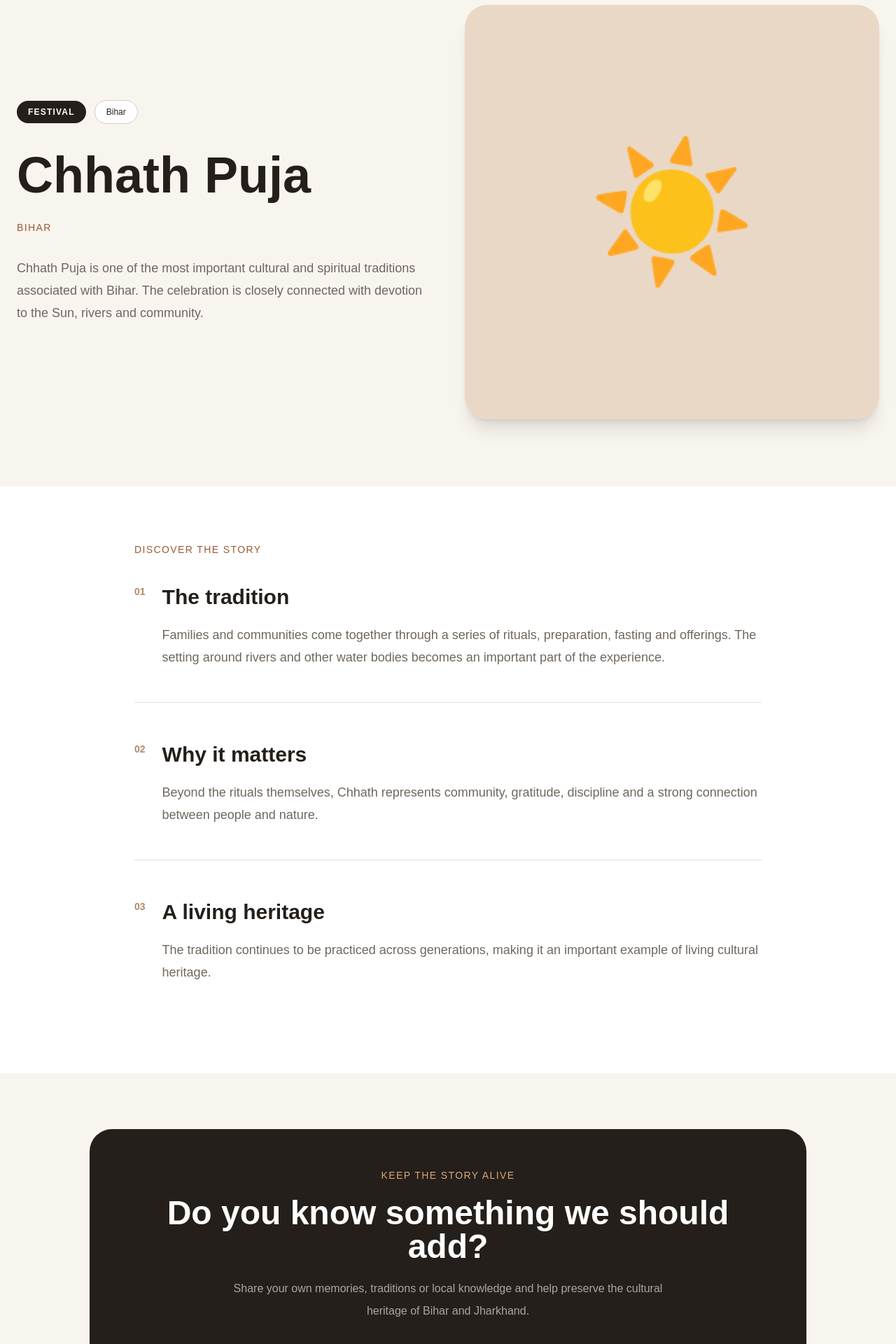
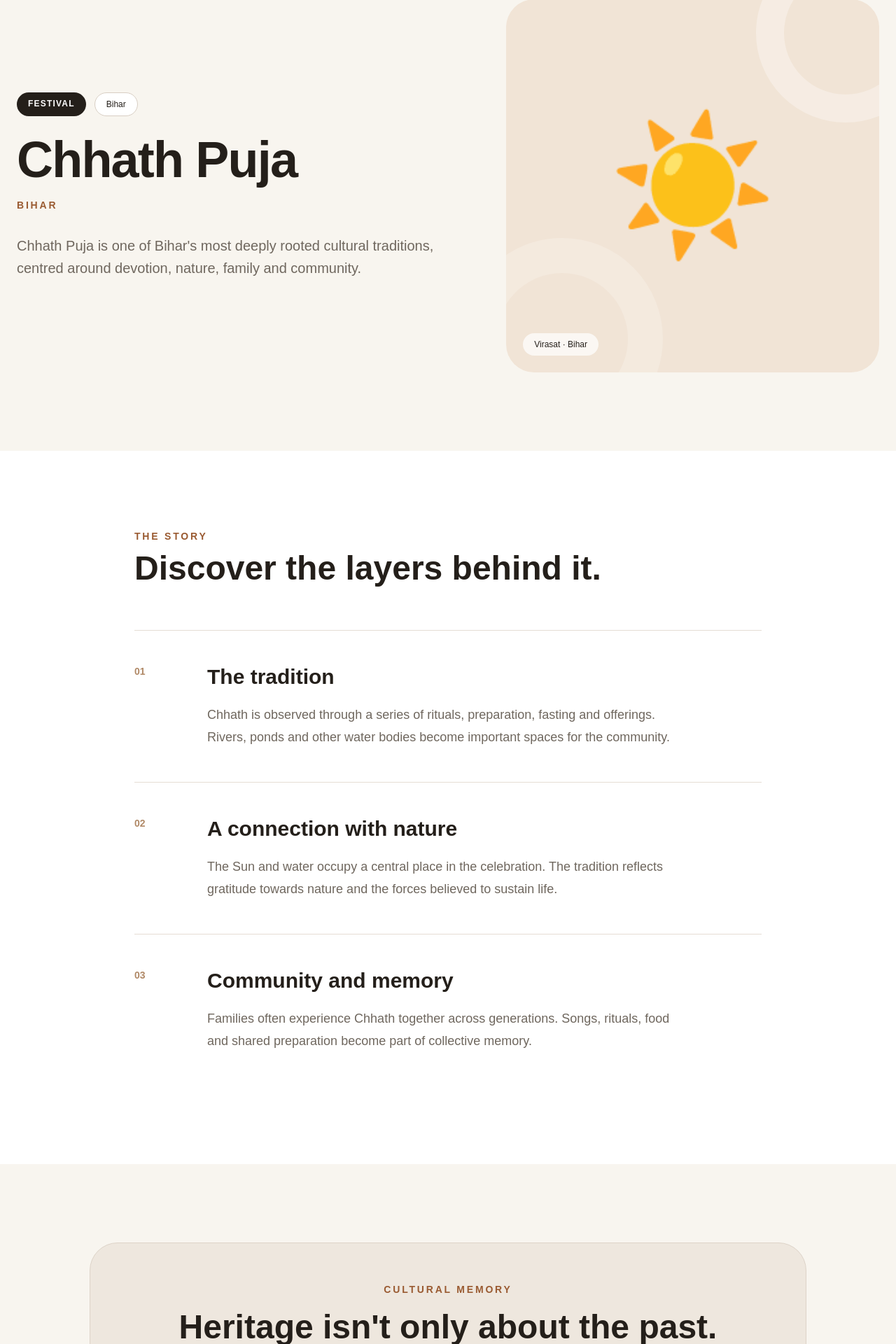
Before and after one commit to swaraj608/Virasat, a Next.js app in the folder heritage-platform/: page /explore/chhath-puja in a window 1280 px wide. Shown: the part 218-2138 px from the top of the page at 70% size. Built offline with nearby package versions, Linux system fonts and the light colour scheme.

Commit message:
added heritage

```diff
--- a/heritage-platform/app/explore/[slug]/page.tsx
+++ b/heritage-platform/app/explore/[slug]/page.tsx
@@ -8,24 +8,27 @@ const heritageData = {
     region: "Bihar",
     location: "Bihar",
     symbol: "☀️",
-    color: "bg-[#ead8c6]",
+    accent: "bg-[#f1e4d6]",
     intro:
-      "Chhath Puja is one of the most important cultural and spiritual traditions associated with Bihar. The celebration is closely connected with devotion to the Sun, rivers and community.",
-    sections: [
+      "Chhath Puja is one of Bihar's most deeply rooted cultural traditions, centred around devotion, nature, family and community.",
+    story: [
       {
+        number: "01",
         title: "The tradition",
         text:
-          "Families and communities come together through a series of rituals, preparation, fasting and offerings. The setting around rivers and other water bodies becomes an important part of the experience.",
+          "Chhath is observed through a series of rituals, preparation, fasting and offerings. Rivers, ponds and other water bodies become important spaces for the community.",
       },
       {
-        title: "Why it matters",
+        number: "02",
+        title: "A connection with nature",
         text:
-          "Beyond the rituals themselves, Chhath represents community, gratitude, discipline and a strong connection between people and nature.",
+          "The Sun and water occupy a central place in the celebration. The tradition reflects gratitude towards nature and the forces believed to sustain life.",
       },
       {
-        title: "A living heritage",
+        number: "03",
+        title: "Community and memory",
         text:
-          "The tradition continues to be practiced across generations, making it an important example of living cultural heritage.",
+          "Families often experience Chhath together across generations. Songs, rituals, food and shared preparation become part of collective memory.",
       },
     ],
   },
@@ -36,24 +39,27 @@ const heritageData = {
     region: "Bihar",
     location: "Madhubani, Bihar",
     symbol: "🎨",
-    color: "bg-[#ead8c6]",
+    accent: "bg-[#eadfd3]",
     intro:
-      "Madhubani painting is a distinctive artistic tradition from the Mithila region of Bihar, known for its strong visual language, patterns and storytelling.",
-    sections: [
+      "Madhubani painting is a distinctive artistic tradition from the Mithila region, carrying stories through patterns, symbols and colour.",
+    story: [
       {
-        title: "The art",
+        number: "01",
+        title: "The visual language",
         text:
-          "Traditional works often use strong lines, repeated patterns and carefully arranged forms to represent people, nature, mythology and everyday life.",
+          "Traditional Madhubani paintings use strong outlines, repeated patterns and carefully arranged forms to represent nature, mythology, people and everyday life.",
       },
       {
-        title: "The community",
+        number: "02",
+        title: "Stories on walls",
         text:
-          "The art has been passed through generations and continues to be practiced by artists who preserve and reinterpret the tradition.",
+          "The tradition historically appeared on walls and surfaces within homes, turning everyday spaces into places of artistic and cultural expression.",
       },
       {
-        title: "A living heritage",
+        number: "03",
+        title: "An evolving tradition",
         text:
-          "Today, Madhubani art can be found beyond traditional walls and surfaces, while still maintaining connections to its cultural roots.",
+          "Artists continue to preserve the visual identity of Madhubani while adapting it to new materials, audiences and contemporary themes.",
       },
     ],
   },
@@ -64,24 +70,27 @@ const heritageData = {
     region: "Bihar",
     location: "Nalanda, Bihar",
     symbol: "🏛️",
-    color: "bg-[#e2d7c8]",
+    accent: "bg-[#e4ddd3]",
     intro:
-      "Nalanda Mahavihara represents one of the most remarkable chapters in the intellectual history of the Indian subcontinent.",
-    sections: [
+      "Nalanda Mahavihara represents a remarkable chapter in the intellectual and cultural history of the Indian subcontinent.",
+    story: [
       {
+        number: "01",
         title: "A centre of learning",
         text:
-          "Nalanda became an important centre of Buddhist learning and attracted scholars and students from different parts of Asia.",
+          "Nalanda developed into a major centre of Buddhist learning and attracted students and scholars from different parts of Asia.",
       },
       {
-        title: "The archaeological remains",
+        number: "02",
+        title: "The ancient landscape",
         text:
-          "The ruins preserve evidence of monasteries, temples and a sophisticated educational environment.",
+          "The surviving archaeological remains reveal monasteries, temples and a complex environment dedicated to learning and spiritual life.",
       },
       {
-        title: "Why it matters today",
+        number: "03",
+        title: "A legacy of knowledge",
         text:
-          "Nalanda connects the modern visitor with a long history of scholarship, cultural exchange and intellectual life.",
+          "Nalanda continues to represent the importance of scholarship, cultural exchange and intellectual curiosity across generations.",
       },
     ],
   },
@@ -91,25 +100,28 @@ const heritageData = {
     category: "Folk Art",
     region: "Jharkhand",
     location: "Jharkhand",
-    symbol: "🌿",
-    color: "bg-[#dce5d6]",
+    symbol: "🎨",
+    accent: "bg-[#dfe7da]",
     intro:
-      "Sohrai art is a traditional form of wall painting associated with the cultural life of communities in Jharkhand.",
-    sections: [
+      "Sohrai art is a traditional wall-art practice connected with nature, agriculture and the cultural life of communities in Jharkhand.",
+    story: [
       {
-        title: "The visual language",
+        number: "01",
+        title: "Art and nature",
         text:
-          "The art uses natural forms, animals, plants and geometric patterns to create distinctive visual compositions.",
+          "Animals, plants and natural forms frequently appear in Sohrai compositions, reflecting a close relationship between artistic expression and the surrounding environment.",
       },
       {
-        title: "Connection with nature",
+        number: "02",
+        title: "The walls become a canvas",
         text:
-          "Nature, agriculture and community life are closely reflected in the themes and practice of the tradition.",
+          "Traditional homes can become spaces of artistic expression, particularly around important cultural occasions and seasonal celebrations.",
       },
       {
-        title: "A living tradition",
+        number: "03",
+        title: "Passed through generations",
         text:
-          "Sohrai continues to be practiced and passed between generations, connecting contemporary communities with their cultural heritage.",
+          "The practice continues through community knowledge, with artists carrying traditional techniques while also developing their own visual styles.",
       },
     ],
   },
@@ -120,24 +132,27 @@ const heritageData = {
     region: "Jharkhand",
     location: "Jharkhand",
     symbol: "🌸",
-    color: "bg-[#dce5d6]",
+    accent: "bg-[#dfe7da]",
     intro:
-      "Sarhul is a spring festival associated with nature, community and the cultural traditions of several indigenous communities in Jharkhand.",
-    sections: [
+      "Sarhul is a spring festival deeply connected with nature, community and the cultural traditions of Jharkhand.",
+    story: [
       {
-        title: "The celebration",
+        number: "01",
+        title: "Welcoming spring",
         text:
-          "The arrival of spring becomes an occasion for communities to gather, celebrate and express their relationship with nature.",
+          "The festival marks an important seasonal moment and brings communities together through rituals, gatherings and celebration.",
       },
       {
-        title: "The sal tree",
+        number: "02",
+        title: "The sacred sal tree",
         text:
-          "The sal tree has an important symbolic and cultural presence within the festival and its traditions.",
+          "The sal tree holds an important place within the cultural symbolism of Sarhul and represents the close relationship between community and nature.",
       },
       {
-        title: "Community",
+        number: "03",
+        title: "Music, dance and community",
         text:
-          "Music, dance, rituals and collective participation help make Sarhul a strong expression of community identity.",
+          "Collective celebrations, traditional music and dance help make Sarhul a powerful expression of cultural identity.",
       },
     ],
   },
@@ -148,24 +163,27 @@ const heritageData = {
     region: "Jharkhand",
     location: "Deoghar, Jharkhand",
     symbol: "🛕",
-    color: "bg-[#dce5d6]",
+    accent: "bg-[#e3e0d7]",
     intro:
-      "Deoghar is an important pilgrimage centre in Jharkhand, with traditions that have shaped the cultural identity of the region.",
-    sections: [
+      "Deoghar is an important pilgrimage centre whose traditions have become deeply connected with the cultural landscape of Jharkhand.",
+    story: [
       {
+        number: "01",
         title: "A pilgrimage landscape",
         text:
-          "The city attracts pilgrims and visitors whose journeys form an important part of its cultural life.",
+          "Pilgrims and visitors have shaped the cultural life of Deoghar, creating traditions that extend beyond the physical temple structures.",
       },
       {
-        title: "Living traditions",
+        number: "02",
+        title: "Living rituals",
         text:
-          "Religious practices, rituals, gatherings and local customs continue to shape the experience of the place.",
+          "Religious practices, gatherings and local customs continue to give the place its distinctive cultural character.",
       },
       {
-        title: "Beyond a monument",
+        number: "03",
+        title: "Heritage beyond architecture",
         text:
-          "The heritage of Deoghar is not limited to architecture. It also lives through people, rituals and shared cultural memory.",
+          "The heritage of Deoghar lives through people, memories, rituals and shared experiences as much as through its historic places.",
       },
     ],
   },
@@ -186,16 +204,16 @@ export default async function HeritageDetailPage({
       <main className="min-h-screen bg-[#f8f5ef] text-[#241f1a]">
         <Navbar />
 
-        <section className="px-6 py-24">
-          <div className="mx-auto max-w-4xl text-center">
-            <p className="text-6xl">🔎</p>
+        <section className="flex min-h-[70vh] items-center justify-center px-6">
+          <div className="max-w-xl text-center">
+            <div className="text-6xl">🔎</div>
 
             <h1 className="mt-6 text-4xl font-bold">
               Heritage story not found
             </h1>
 
-            <p className="mt-4 text-[#766d63]">
-              We couldn't find the heritage story you're looking for.
+            <p className="mt-4 leading-7 text-[#6f675e]">
+              This story doesn't exist yet in Virasat.
             </p>
 
             <Link
@@ -214,79 +232,93 @@ export default async function HeritageDetailPage({
     <main className="min-h-screen bg-[#f8f5ef] text-[#241f1a]">
       <Navbar />
 
-      {/* Hero */}
-      <section className="px-6 pb-16 pt-12 md:pb-24 md:pt-20">
+      {/* HERO */}
+      <section className="px-6 pb-20 pt-10 md:pb-28 md:pt-16">
         <div className="mx-auto max-w-7xl">
           <Link
             href="/explore"
-            className="text-sm font-medium text-[#766d63] hover:text-[#241f1a]"
+            className="text-sm font-medium text-[#756c62] transition hover:text-[#241f1a]"
           >
             ← Back to Explore
           </Link>
 
-          <div className="mt-10 grid items-center gap-12 lg:grid-cols-2">
+          <div className="mt-12 grid items-center gap-12 lg:grid-cols-[1.1fr_0.9fr]">
+            {/* TEXT */}
             <div>
-              <div className="flex flex-wrap items-center gap-3">
+              <div className="flex flex-wrap gap-3">
                 <span className="rounded-full bg-[#241f1a] px-4 py-2 text-xs font-semibold uppercase tracking-widest text-white">
                   {heritage.category}
                 </span>
 
-                <span className="rounded-full border border-[#d7cec3] bg-white px-4 py-2 text-xs font-medium">
+                <span className="rounded-full border border-[#d8cec3] bg-white px-4 py-2 text-xs font-medium">
                   {heritage.region}
                 </span>
               </div>
 
-              <h1 className="mt-7 text-5xl font-bold leading-tight md:text-7xl">
+              <h1 className="mt-7 text-5xl font-bold leading-[0.95] tracking-tight md:text-7xl">
                 {heritage.title}
               </h1>
 
-              <p className="mt-5 text-sm font-medium uppercase tracking-widest text-[#9a5b32]">
+              <p className="mt-5 text-sm font-semibold uppercase tracking-[0.2em] text-[#9a5b32]">
                 {heritage.location}
               </p>
 
-              <p className="mt-8 max-w-2xl text-lg leading-8 text-[#6f675e]">
+              <p className="mt-8 max-w-2xl text-lg leading-8 text-[#6f675e] md:text-xl">
                 {heritage.intro}
               </p>
             </div>
 
+            {/* VISUAL */}
             <div
-              className={`flex aspect-square items-center justify-center rounded-[2rem] ${heritage.color} shadow-xl`}
+              className={`relative flex aspect-square items-center justify-center overflow-hidden rounded-[2.5rem] ${heritage.accent}`}
             >
-              <span className="text-[9rem] transition duration-500 hover:scale-110 md:text-[12rem]">
+              <div className="absolute -right-20 -top-20 h-64 w-64 rounded-full border-[40px] border-white/30" />
+
+              <div className="absolute -bottom-24 -left-16 h-72 w-72 rounded-full border-[50px] border-white/20" />
+
+              <span className="relative text-[9rem] transition duration-700 hover:scale-110 md:text-[12rem]">
                 {heritage.symbol}
               </span>
+
+              <div className="absolute bottom-6 left-6 rounded-full bg-white/70 px-4 py-2 text-xs font-medium backdrop-blur">
+                Virasat · {heritage.region}
+              </div>
             </div>
           </div>
         </div>
       </section>
 
-      {/* Story */}
-      <section className="bg-white px-6 py-20">
+      {/* STORY */}
+      <section className="bg-white px-6 py-20 md:py-28">
         <div className="mx-auto max-w-4xl">
-          <p className="text-sm font-medium uppercase tracking-widest text-[#9a5b32]">
-            Discover the story
-          </p>
+          <div>
+            <p className="text-sm font-semibold uppercase tracking-[0.2em] text-[#9a5b32]">
+              The story
+            </p>
 
-          <div className="mt-10 space-y-14">
-            {heritage.sections.map((section, index) => (
+            <h2 className="mt-3 text-4xl font-bold md:text-5xl">
+              Discover the layers behind it.
+            </h2>
+          </div>
+
+          <div className="mt-16">
+            {heritage.story.map((section, index) => (
               <article
-                key={section.title}
-                className="border-b border-[#e5ddd4] pb-12 last:border-0"
+                key={section.number}
+                className="grid gap-6 border-t border-[#e5ddd4] py-12 md:grid-cols-[80px_1fr]"
               >
-                <div className="flex gap-6">
-                  <span className="text-sm font-bold text-[#b18a68]">
-                    0{index + 1}
-                  </span>
+                <div className="text-sm font-bold text-[#b18a68]">
+                  {section.number}
+                </div>
 
-                  <div>
-                    <h2 className="text-3xl font-bold">
-                      {section.title}
-                    </h2>
+                <div>
+                  <h3 className="text-3xl font-bold">
+                    {section.title}
+                  </h3>
 
-                    <p className="mt-5 text-lg leading-8 text-[#6f675e]">
-                      {section.text}
-                    </p>
-                  </div>
+                  <p className="mt-5 max-w-2xl text-lg leading-8 text-[#6f675e]">
+                    {section.text}
+                  </p>
                 </div>
               </article>
             ))}
@@ -294,28 +326,45 @@ export default async function HeritageDetailPage({
         </div>
       </section>
 
-      {/* Community CTA */}
-      <section className="px-6 py-20">
-        <div className="mx-auto max-w-5xl rounded-[2rem] bg-[#241f1a] px-8 py-14 text-center text-white md:px-16">
-          <p className="text-sm uppercase tracking-widest text-[#d9a77c]">
+      {/* CULTURAL MEMORY */}
+      <section className="px-6 py-20 md:py-28">
+        <div className="mx-auto max-w-5xl rounded-[2.5rem] border border-[#ddd3c8] bg-[#eee7de] px-8 py-14 text-center md:px-16">
+          <p className="text-sm font-semibold uppercase tracking-[0.2em] text-[#9a5b32]">
+            Cultural memory
+          </p>
+
+          <h2 className="mt-5 text-4xl font-bold md:text-5xl">
+            Heritage isn't only about the past.
+          </h2>
+
+          <p className="mx-auto mt-6 max-w-2xl text-lg leading-8 text-[#6f675e]">
+            It lives through the people who practice it, remember it,
+            teach it and pass it forward.
+          </p>
+        </div>
+      </section>
+
+      {/* CTA */}
+      <section className="px-6 pb-24">
+        <div className="mx-auto max-w-6xl rounded-[2.5rem] bg-[#241f1a] px-8 py-16 text-center text-white md:px-16">
+          <p className="text-sm font-semibold uppercase tracking-[0.2em] text-[#d9a77c]">
             Keep the story alive
           </p>
 
-          <h2 className="mt-5 text-4xl font-bold md:text-5xl">
-            Do you know something we should add?
+          <h2 className="mx-auto mt-5 max-w-3xl text-4xl font-bold md:text-5xl">
+            Do you know a story that belongs here?
           </h2>
 
           <p className="mx-auto mt-5 max-w-2xl leading-8 text-white/60">
-            Share your own memories, traditions or local knowledge
-            and help preserve the cultural heritage of Bihar and
-            Jharkhand.
+            Share a memory, tradition, festival, place or local story
+            and help build Virasat together.
           </p>
 
           <Link
             href="/contribute"
             className="mt-8 inline-flex rounded-full bg-white px-7 py-4 font-medium text-[#241f1a] transition hover:-translate-y-1"
           >
-            Contribute a Story →
+            Contribute Your Story →
           </Link>
         </div>
       </section>
```
